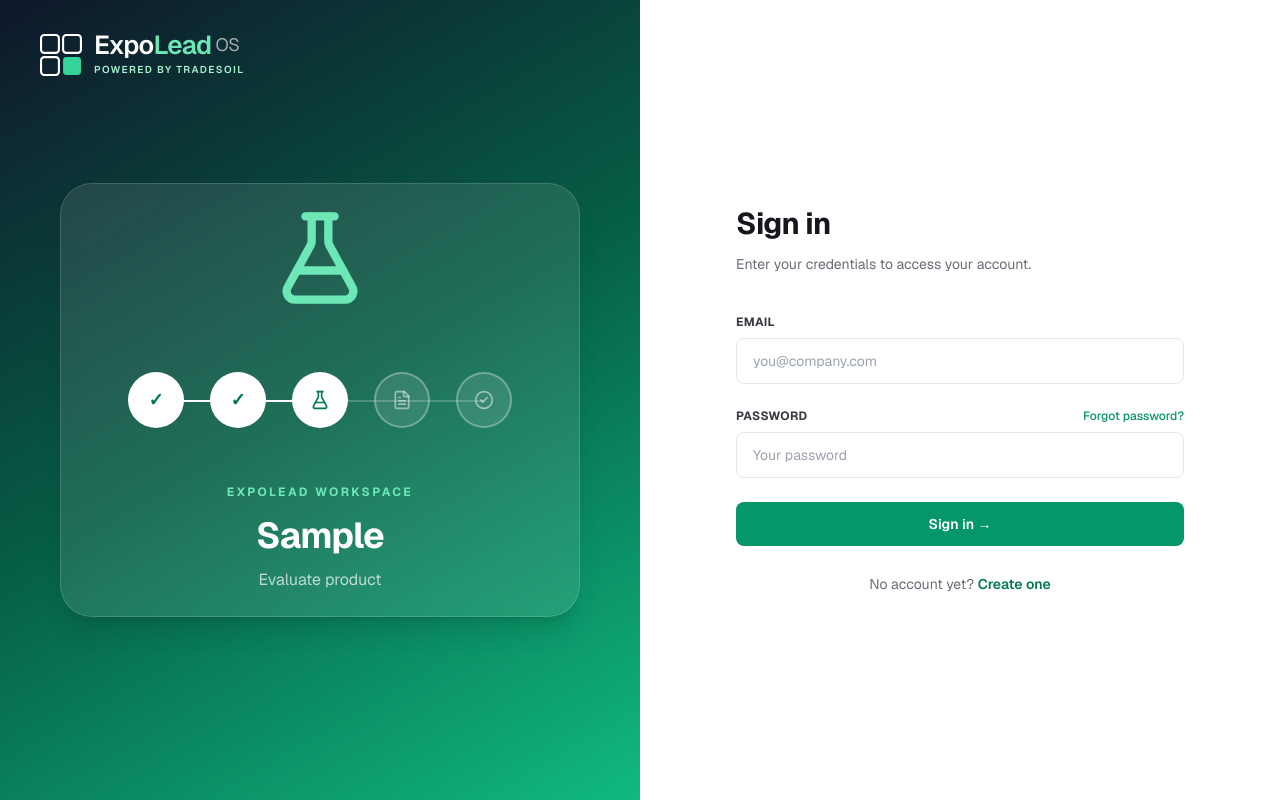
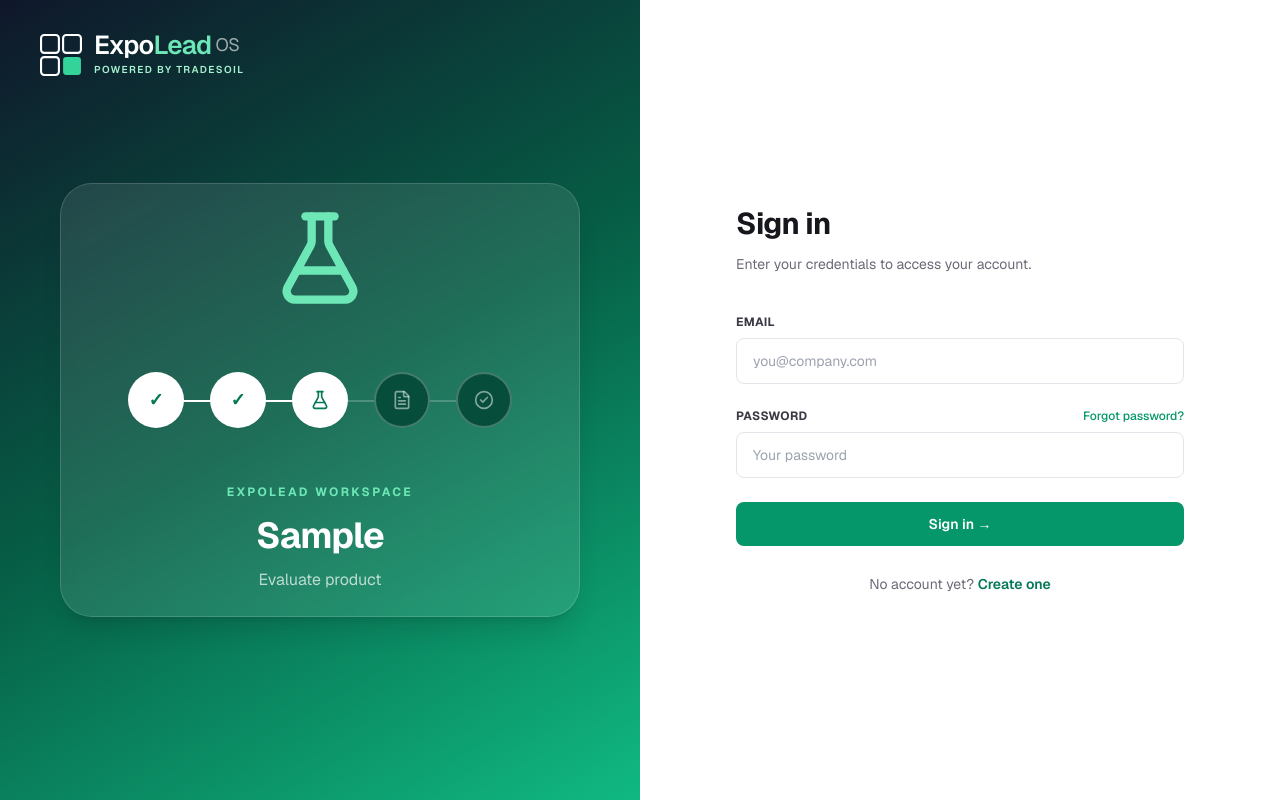
Before and after one commit to tradesoil-dev/expolead-os, a Next.js app: page /login in a window 1280 px wide. Built offline with nearby package versions, Linux system fonts and the light colour scheme; no server answers.

Commit message:
Login: make incomplete stage circles opaque so the connector line no longer ghosts through (fixes strikethrough look)

```diff
--- a/app/login/page.tsx
+++ b/app/login/page.tsx
@@ -170,7 +170,7 @@ function LoginForm() {
                       className={`grid h-14 w-14 place-items-center rounded-full transition-colors duration-500 ${
                         completed || active
                           ? "bg-white text-emerald-700 shadow-sm"
-                          : "bg-white/10 border-2 border-white/30 text-white/50"
+                          : "bg-emerald-900 border-2 border-white/25 text-white/60"
                       }`}
                     >
                       {completed
```
